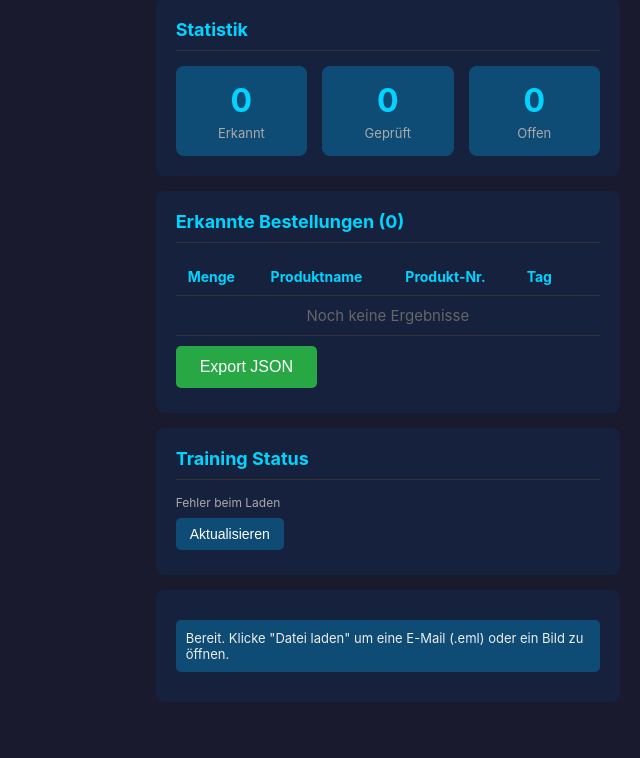
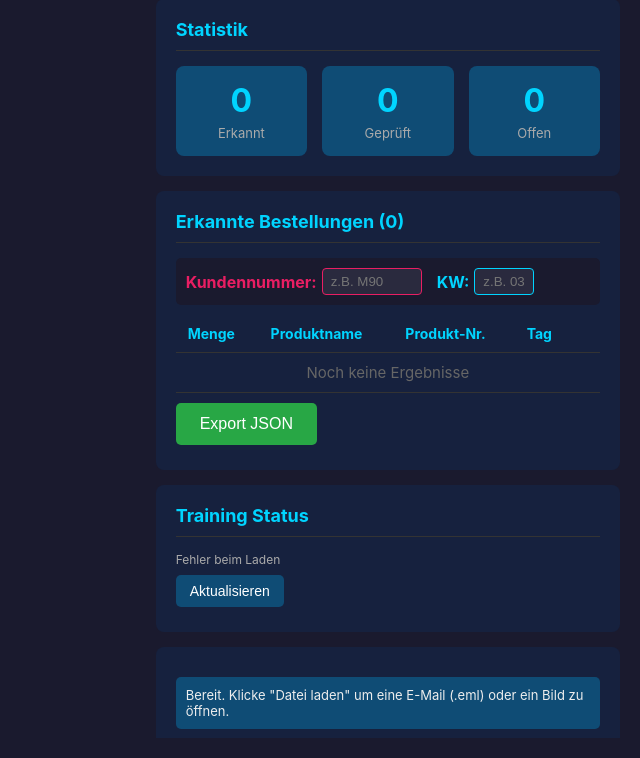
Before and after one commit to LoetLuemmel/fertigsalat-GPU-Scan, a Python web app: template shared/templates/interactive_scanner.html in a window 1360 px wide. Shown: the part 790-1548 px from the top of the page, without its empty margins (720-1360 px from the left). Before the commit the page ends 1492 px from the top, so only its background shows below. Run offline with Jinja, Linux system fonts and the light colour scheme; the template is opened without the code that fills it, so the values that code supplies are empty.

Commit message:
Add editable customer number and KW fields, add scan timing
- Add editable input fields for customer number (Kundennummer) and
  calendar week (KW) above the results table
- Both fields are included in JSON export with fallback to 'unbekannt'
- Add performance timing: logs start/end timestamps to console and
  displays scan duration in status bar
- Remove customer number zone scanning feature (button and OCR)
- Fields persist across scans and are cleared on file load/zone reset

Co-Authored-By: Claude Opus 4.5 <noreply@anthropic.com>

```diff
--- a/shared/templates/interactive_scanner.html
+++ b/shared/templates/interactive_scanner.html
@@ -422,6 +422,16 @@
 
             <div class="panel">
                 <h3>Erkannte Bestellungen (<span id="orderCount">0</span>)</h3>
+                <div style="margin-bottom:10px; padding:10px; background:#1a1a2e; border-radius:5px; display:flex; gap:15px; align-items:center;">
+                    <div style="display:flex; align-items:center; gap:5px;">
+                        <label for="customerNumberInput" style="color:#e91e63; font-weight:bold;">Kundennummer:</label>
+                        <input type="text" id="customerNumberInput" placeholder="z.B. M90" style="width:100px; padding:5px 8px; border:1px solid #e91e63; border-radius:4px; background:#2a2a3e; color:#fff;">
+                    </div>
+                    <div style="display:flex; align-items:center; gap:5px;">
+                        <label for="kwInput" style="color:#00d4ff; font-weight:bold;">KW:</label>
+                        <input type="text" id="kwInput" placeholder="z.B. 03" style="width:60px; padding:5px 8px; border:1px solid #00d4ff; border-radius:4px; background:#2a2a3e; color:#fff;">
+                    </div>
+                </div>
                 <div>
                     <table class="results-table">
                         <thead>
@@ -706,6 +716,8 @@
             document.getElementById('resultsBody').innerHTML =
                 '<tr><td colspan="5" style="text-align:center;color:#666;">Noch keine Ergebnisse</td></tr>';
             document.getElementById('orderCount').textContent = '0';
+            document.getElementById('customerNumberInput').value = '';
+            document.getElementById('kwInput').value = '';
 
             // Reset statistics
             document.getElementById('statTotal').textContent = '0';
@@ -1592,6 +1604,8 @@
             document.getElementById('reviewBtn').disabled = true;
             document.getElementById('resultsBody').innerHTML =
                 '<tr><td colspan="5" style="text-align:center;color:#666;">Noch keine Ergebnisse</td></tr>';
+            document.getElementById('customerNumberInput').value = '';
+            document.getElementById('kwInput').value = '';
             updateStats();
             updateZoneInfo();
             redraw();
@@ -2135,6 +2149,9 @@
         async function scanZone() {
             if (!zones.orders) return;
 
+            const startTime = performance.now();
+            console.log(`[SCAN] Start: ${new Date().toISOString()}`);
+
             document.getElementById('scanBtn').disabled = true;
 
             try {
@@ -2180,11 +2197,16 @@
                 updateStats();
                 redraw();
 
+                const endTime = performance.now();
+                const duration = ((endTime - startTime) / 1000).toFixed(2);
+                console.log(`[SCAN] Ende: ${new Date().toISOString()}`);
+                console.log(`[SCAN] Dauer: ${duration} Sekunden`);
+
                 document.getElementById('scanBtn').disabled = false;
                 document.getElementById('reviewBtn').disabled = results.length === 0;
 
                 const pending = results.filter(r => !r.reviewed && r.confidence < 0.7).length;
-                setStatus(`Scan abgeschlossen: ${results.length} Einträge, ${pending} zur Überprüfung.`);
+                setStatus(`Scan abgeschlossen: ${results.length} Einträge, ${pending} zur Überprüfung. (${duration}s)`);
                 setMode('review');
                 setGuideStep('none');
                 document.getElementById('instructions').innerHTML =
@@ -2351,14 +2373,21 @@
         }
 
         function exportResults() {
-            const exportData = results.map(r => ({
+            const customerNumber = document.getElementById('customerNumberInput').value.trim() || 'unbekannt';
+            const kw = document.getElementById('kwInput').value.trim() || 'unbekannt';
+
+            const exportData = {
+                customerNumber: customerNumber,
+                kw: kw,
+                orders: results.map(r => ({
                     quantity: r.digit,
                     productCode: r.product_code || r.row,
                     productName: r.product_name || `Zeile ${r.row}`,
                     column: r.column,
                     confidence: r.confidence,
                     reviewed: r.reviewed || false
-            }));
+                }))
+            };
 
             const blob = new Blob([JSON.stringify(exportData, null, 2)], {type: 'application/json'});
             const url = URL.createObjectURL(blob);
```
Lines whose indentation alone changed are shown as unchanged.
